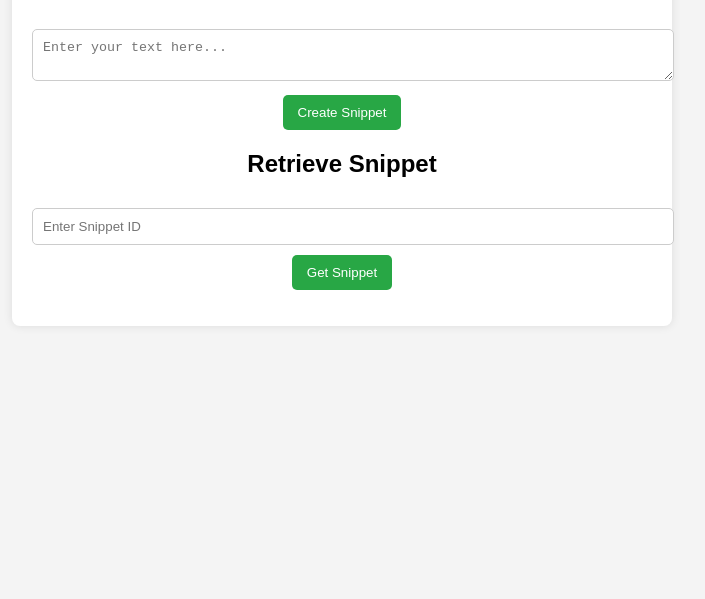
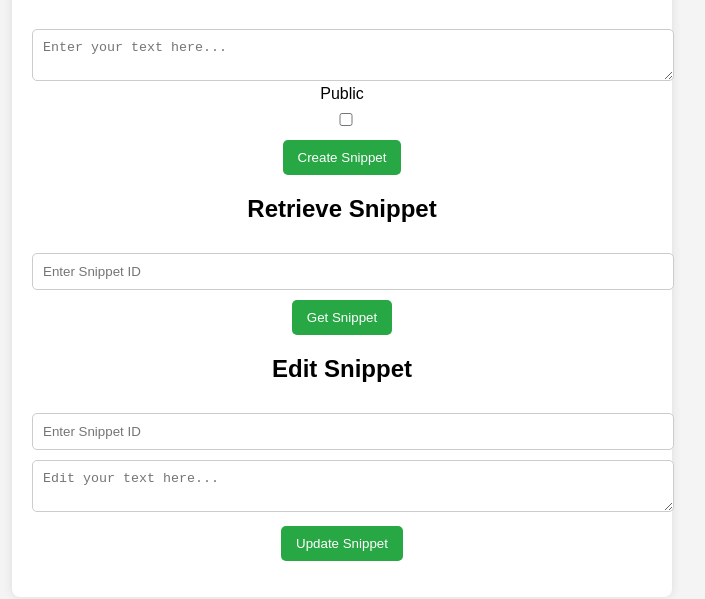
Before and after one commit to nani454554/pastebin_test, a plain HTML site: page static/index.html in a window 1280 px wide. Shown: the part 101-700 px from the top of the page, without its empty margins (298-1003 px from the left). Drawn offline with Linux system fonts and the light colour scheme.

Commit message:
Update index.html

```diff
--- a/static/index.html
+++ b/static/index.html
@@ -10,11 +10,22 @@
     <div class="container">
         <h1>Pastebin Clone</h1>
         <textarea id="snippet-content" placeholder="Enter your text here..."></textarea>
+
+        <div class="toggle-container">
+            <label>Public</label>
+            <input type="checkbox" id="snippet-public">
+        </div>
+
         <button onclick="createSnippet()">Create Snippet</button>
 
         <h2>Retrieve Snippet</h2>
         <input type="text" id="snippet-id" placeholder="Enter Snippet ID">
         <button onclick="getSnippet()">Get Snippet</button>
+
+        <h2>Edit Snippet</h2>
+        <input type="text" id="edit-snippet-id" placeholder="Enter Snippet ID">
+        <textarea id="edit-snippet-content" placeholder="Edit your text here..."></textarea>
+        <button onclick="updateSnippet()">Update Snippet</button>
 
         <p id="output"></p>
     </div>
```
